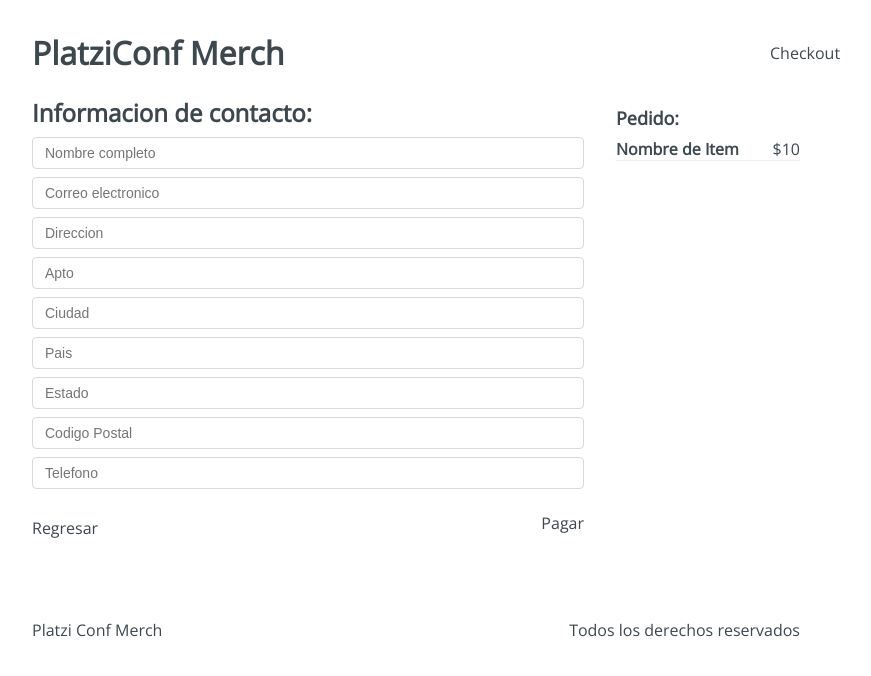
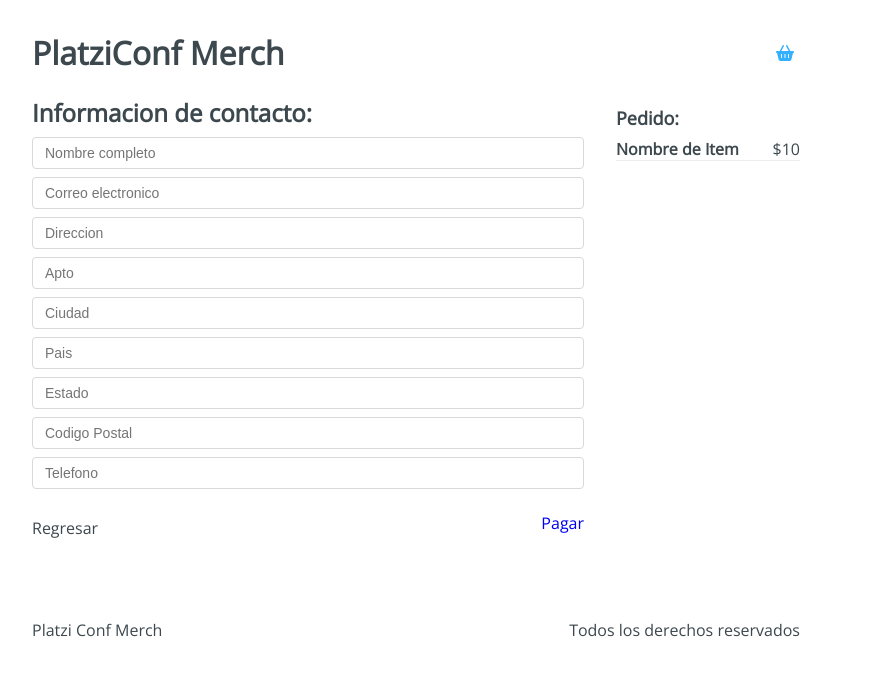
Before and after one commit to Franklingp/platzi-conf-store, a React app: page /checkout/information in a window 1280 px wide. Shown: the top 676 px of the page, without its empty margins (224-1095 px from the left). Built offline with nearby package versions, Linux system fonts and the light colour scheme.

Commit message:
icons and links were added in the app

```diff
--- a/public/index.html
+++ b/public/index.html
@@ -4,6 +4,10 @@
     <meta charset="UTF-8">
     <meta name="viewport" content="width=device-width, initial-scale=1.0">
     <title>Platzi Conf Store</title>
+
+    <!-- Font Awesome Icons -->
+    <script src="https://kit.fontawesome.com/473d269aa9.js" crossorigin="anonymous"></script>
+
 </head>
 <body>
     <div id="app"></div>
--- a/src/components/Header.jsx
+++ b/src/components/Header.jsx
@@ -1,4 +1,5 @@
 import React from 'react';
+import { Link } from 'react-router-dom';
 
 //styles
 import '../styles/components/Header.css';
@@ -6,8 +7,15 @@
 function Header() {
   return (
     <div className="Header">
-      <h1 className="Header-title">PlatziConf Merch</h1>
-      <div className="Header-checkout">Checkout</div>
+      <Link to="/">
+        <h1 className="Header-title">PlatziConf Merch</h1>
+      </Link>
+
+      <div className="Header-checkout">
+        <Link to="/checkout">
+          <i class="fas fa-shopping-basket"></i>
+        </Link>
+      </div>
     </div>
   );
 }
--- a/src/components/Product.jsx
+++ b/src/components/Product.jsx
@@ -6,7 +6,7 @@
       <img src={image} alt={title} />
       <div className="Products-item-info">
         <h2>
-          {title} $<span>{price}</span>
+          {title} <span>${price}</span>
         </h2>
         <p>{description}</p>
         <button type="button">Comprar</button>
--- a/src/containers/CheckOut.jsx
+++ b/src/containers/CheckOut.jsx
@@ -1,4 +1,5 @@
 import React from 'react';
+import { Link } from 'react-router-dom';
 
 //styles
 import '../styles/components/Checkout.css';
@@ -13,12 +14,16 @@
             <h4>Item Name</h4>
             <span>$10</span>
           </div>
-          <button type="button">Eliminar</button>
+          <button type="button">
+            <i class="fas fa-trash-alt"></i>
+          </button>
         </div>
       </div>
       <div className="Checkout-sidebar">
         <h3>Precio total: $10</h3>
-        <button type="button">Continuar pedido</button>
+        <Link to="/checkout/information">
+          <button type="button">Continuar pedido</button>
+        </Link>
       </div>
     </div>
   );
--- a/src/containers/Information.jsx
+++ b/src/containers/Information.jsx
@@ -1,9 +1,10 @@
 import React from 'react';
+import { Link } from 'react-router-dom';
 
 //styles
 import '../styles/components/Information.css';
 
-function Information() {
+function Information({ history }) {
   return (
     <div className="Information">
       <div className="Information-content">
@@ -39,8 +40,12 @@
           </form>
         </div>
         <div className="Information-buttons">
-          <div className="Information-back">Regresar</div>
-          <div className="Information-next">Pagar</div>
+          <div className="Information-back" onClick={() => history.goBack()}>
+            Regresar
+          </div>
+          <Link to="/checkout/payment">
+            <div className="Information-next">Pagar</div>
+          </Link>
         </div>
       </div>
       <div className="Information-sidebar">
--- a/src/styles/components/Header.css
+++ b/src/styles/components/Header.css
@@ -19,3 +19,7 @@
   text-decoration: none;
   color: #33b1ff;
 }
+
+.Header-title {
+  color: #3c484e;
+}
```
